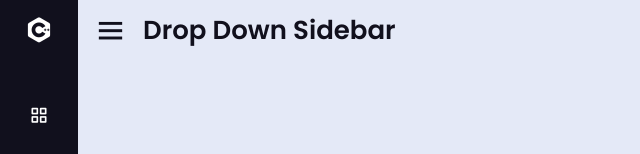
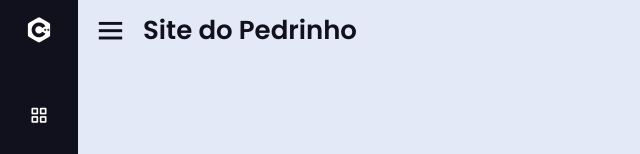
Before and after one commit to Ciruxbb/ciruxb.github.io, a plain HTML site: page index.html in a window 1280 px wide. Shown: the top 154 px of the page, without its empty margins (0-640 px from the left). Drawn offline with nearby package versions, Linux system fonts and the light colour scheme.

Commit message:
Update index.html

```diff
--- a/index.html
+++ b/index.html
@@ -132,7 +132,7 @@
   <section class="home-section">
     <div class="home-content">
       <i class='bx bx-menu' ></i>
-      <span class="text">Drop Down Sidebar</span>
+      <span class="text">Site do Pedrinho</span>
     </div>
   </section>
 
```
